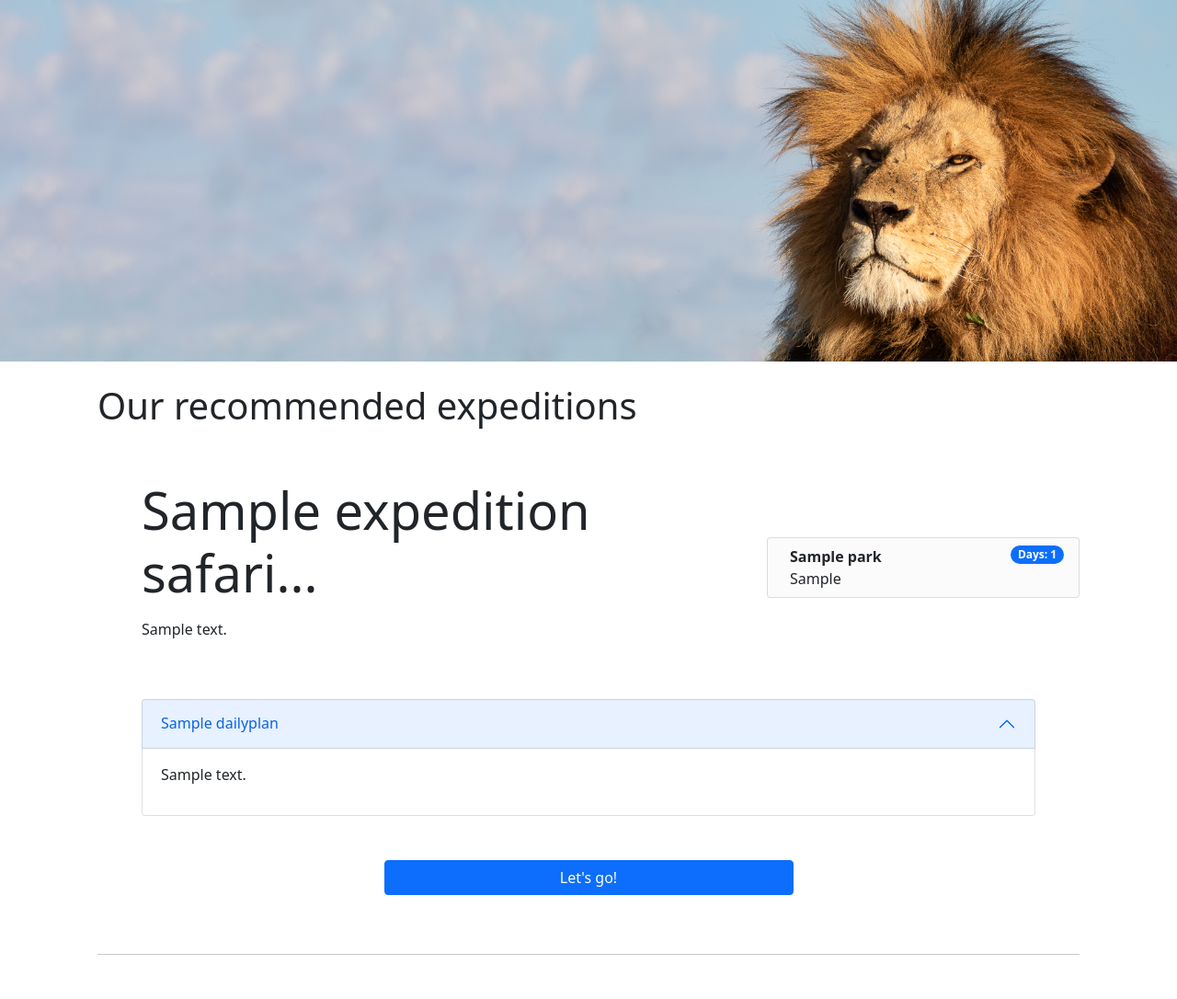
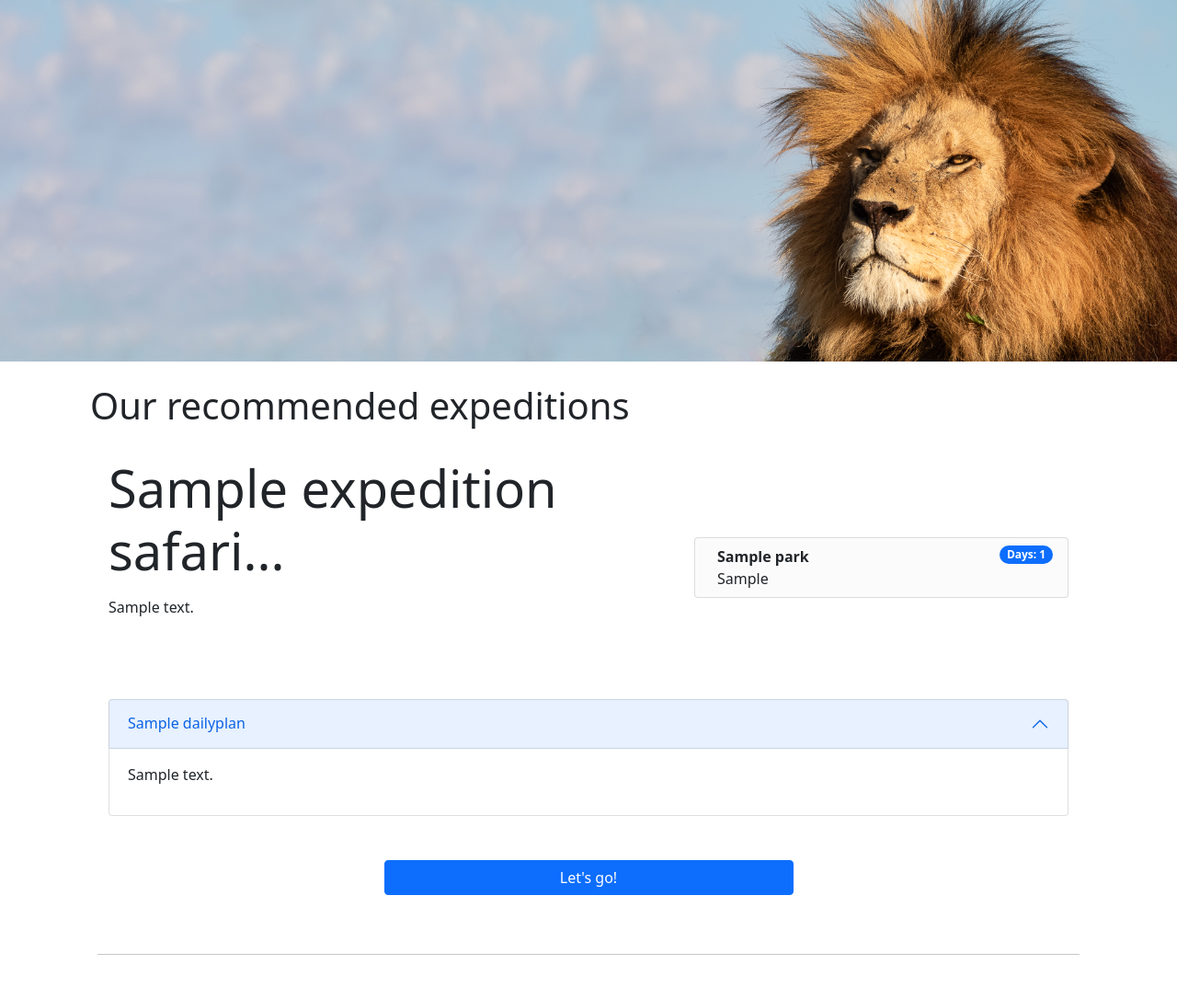
Before and after one commit to jvida/safari, a Django app: page /catalog/expeditions/recommended/ in a window 1280 px wide. Shown: the part 197-1283 px from the top of the page at 92% size. Run offline with Django 3.2, Linux system fonts and the light colour scheme; tables that the repository leaves empty hold one stand-in row (values such as "Sample post").

Commit message:
Recommended Expedition list adjustments Park list - small fix

```diff
--- a/catalog/static/css/styles.css
+++ b/catalog/static/css/styles.css
@@ -100,7 +100,7 @@
     border-bottom-right-radius: 45px;
 }
 
-.container-offer-image-end #imgdpc {
+.container-offer-image-end #park-img {
     border-top-left-radius: 45px;
     /*border-top-right-radius: 45px;*/
     border-bottom-left-radius: 45px;
--- a/catalog/templates/catalog/expedition_list.html
+++ b/catalog/templates/catalog/expedition_list.html
@@ -6,7 +6,7 @@
 {% load bleach_tags %}
 
 {% block content %}
-  <div class="px-4 pt-4">
+  <div class="px-0 px-md-2 px-lg-3 pt-4">
     {% if query == "recommended" %}
       <h1>Our recommended expeditions</h1>
     {% elif query == "my_expeditions"%}
@@ -19,14 +19,14 @@
       {% for expedition in expedition_list %}
         {% if query == "recommended" %}
           <a class="jump-href" id="{{ expedition.name }}"></a>
-          <div class="row align-items-center">
-            <div class="col-lg-8">
-              <div class="p-5">
+          <div class="row align-items-center py-4">
+            <div class="col-lg-7 px-2 px-md-4 pb-md-4">
+{#              <div class="p-0">#}
                 <h2 class="display-4">{{ expedition.name }} safari...</h2>
                 <p>{{ expedition.description|bleach|linebreaks }}</p>
+{#              </div>#}
             </div>
-            </div>
-            <div class="col-lg-4 ">
+            <div class="col-lg-5 px-2 pt-4 px-md-4">
               <ol class="list-group list-group-numbered">
                 {% for trip in expedition.trips.all %}
                   <li class="list-group-item d-flex justify-content-between align-items-start">
@@ -42,9 +42,8 @@
           </div>
 
           {% if expedition.itinerary %}
-          <div class="row justify-content-center">
-            <div class="col-lg-12">
-              <div class="px-5 pb-5">
+            <div class="row justify-content-center py-4">
+              <div class="col-lg-12 px-2 px-md-4 pt-lg-0 pb-4">
                 <div class="accordion" id="accordion_{{ forloop.counter }}" style="">
                   {% for plan in expedition.itinerary.dailyPlans.all %}
                     {% if forloop.counter == 1 %}
@@ -78,7 +77,6 @@
                 </div>
               </div>
             </div>
-          </div>
           {% endif %}
           <div class="d-grid gap-2 col-5 mx-auto pb-5">
             {% if not expedition.single_trip %}
@@ -87,13 +85,7 @@
               <a class="btn btn-primary" href="{{ expedition.get_absolute_url_rec_single }}" role="button">Let's go!</a>
             {% endif %}
           </div>
-
-
-
         {% elif query == "my_expeditions"%}
-
-
-
           <div class="row justify-content-center p-5" id="skuska">
             <div class="px-3 pb-3">
               <span id="my-expeditions-buttons">
@@ -108,11 +100,8 @@
                   <img src="{% static 'img/icons/trash-fill.svg'%}" alt="Delete" width="20" height="20">
                 </a>
               </span>
-
               <h1>{{ expedition.date_from }} - {{ expedition.date_to }}</h1>
-
             </div>
-
 
             <div class="col-7">
               <ol class="list-group list-group-numbered">
@@ -122,22 +111,26 @@
                       <div class="fw-bold">{{ trip.park }}</div>
                         {{ trip.accommodation }}
                     </div>
-    <span class="badge bg-primary rounded-pill">Days: {{ trip.days }}</span>
+                    <span class="badge bg-primary rounded-pill">
+                      Days: {{ trip.days }}
+                    </span>
                   </li>
                 {% endfor %}
                 <li class="list-group-item d-flex justify-content-between align-items-start" id="my-rest">
                   <div class="ms-2 me-auto">
                     <div class="fw-bold">Total number of days</div>
-{#        {{ totals|lookup:forloop.counter }}#}
                   </div>
-    <span class="badge bg-primary rounded-pill">{{ totals|lookup:forloop.counter }}</span>
+                  <span class="badge bg-primary rounded-pill">
+                    {{ totals|lookup:forloop.counter }}
+                  </span>
                 </li>
                 <li class="list-group-item d-flex justify-content-between align-items-start" id="my-rest">
                   <div class="ms-2 me-auto">
                     <div class="fw-bold">Number of people</div>
-{#        {{ expedition.number_of_people }}#}
                   </div>
-    <span class="badge bg-primary rounded-pill">{{ expedition.number_of_people }}</span>
+                  <span class="badge bg-primary rounded-pill">
+                    {{ expedition.number_of_people }}
+                  </span>
                 </li>
                 <li class="list-group-item d-flex justify-content-between align-items-start" id="my-rest">
                   <div class="ms-2 me-auto">
@@ -148,11 +141,9 @@
                         <small class="text-muted">No message.</small>
                       {% endif %}
                   </div>
-{#    <span class="badge bg-primary rounded-pill">Days: {{ trip.days }}</span>#}
                 </li>
               </ol>
             </div>
-
           </div>
         {% endif %}
         <hr>
@@ -177,6 +168,5 @@
         <a class="btn btn-primary" href="{% url 'create-expedition' exp_type='safari'%}" role="button">Create your own safari expedition</a>
       </div>
     {% endif %}
-
   </div>
 {% endblock %}
```
Also changed, not shown: catalog/templates/catalog/park_list.html (+9 -4 lines), catalog/templates/index.html (+0 -10 lines). Lines whose indentation alone changed are shown as unchanged.
